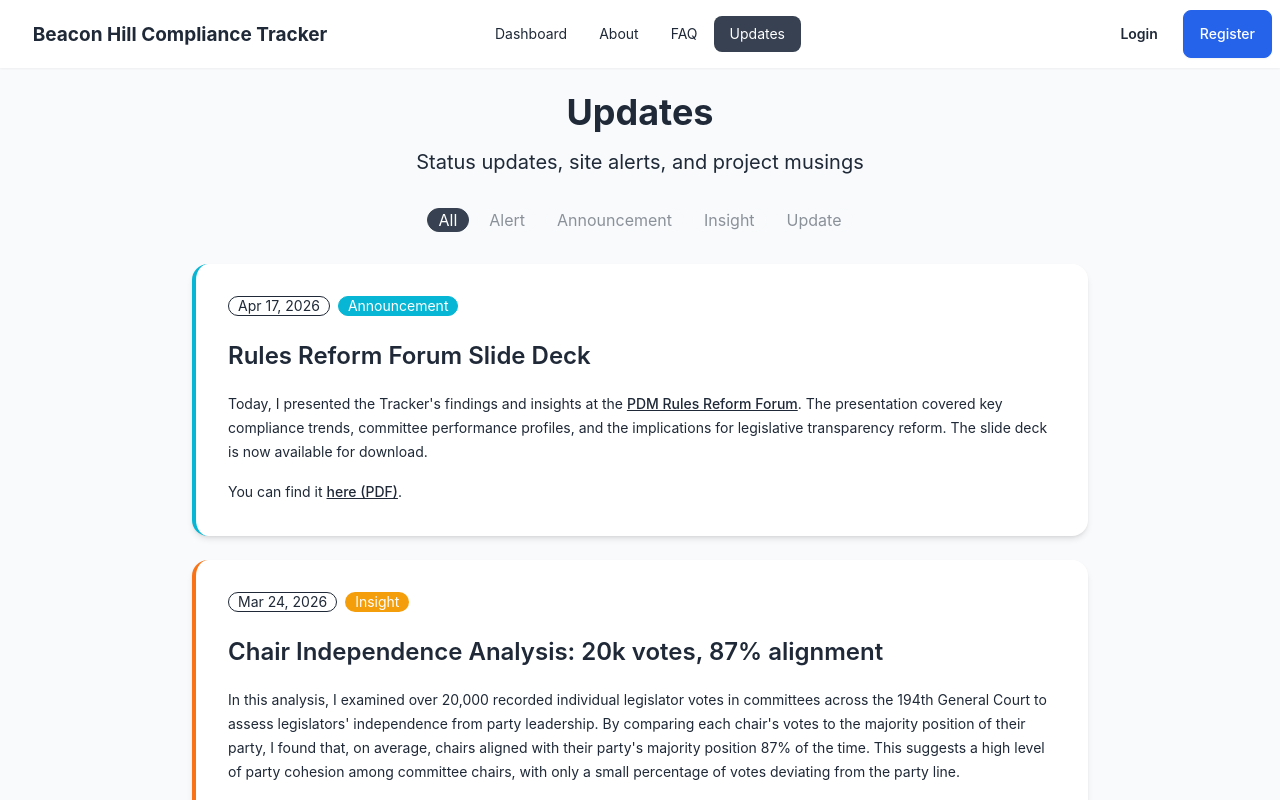
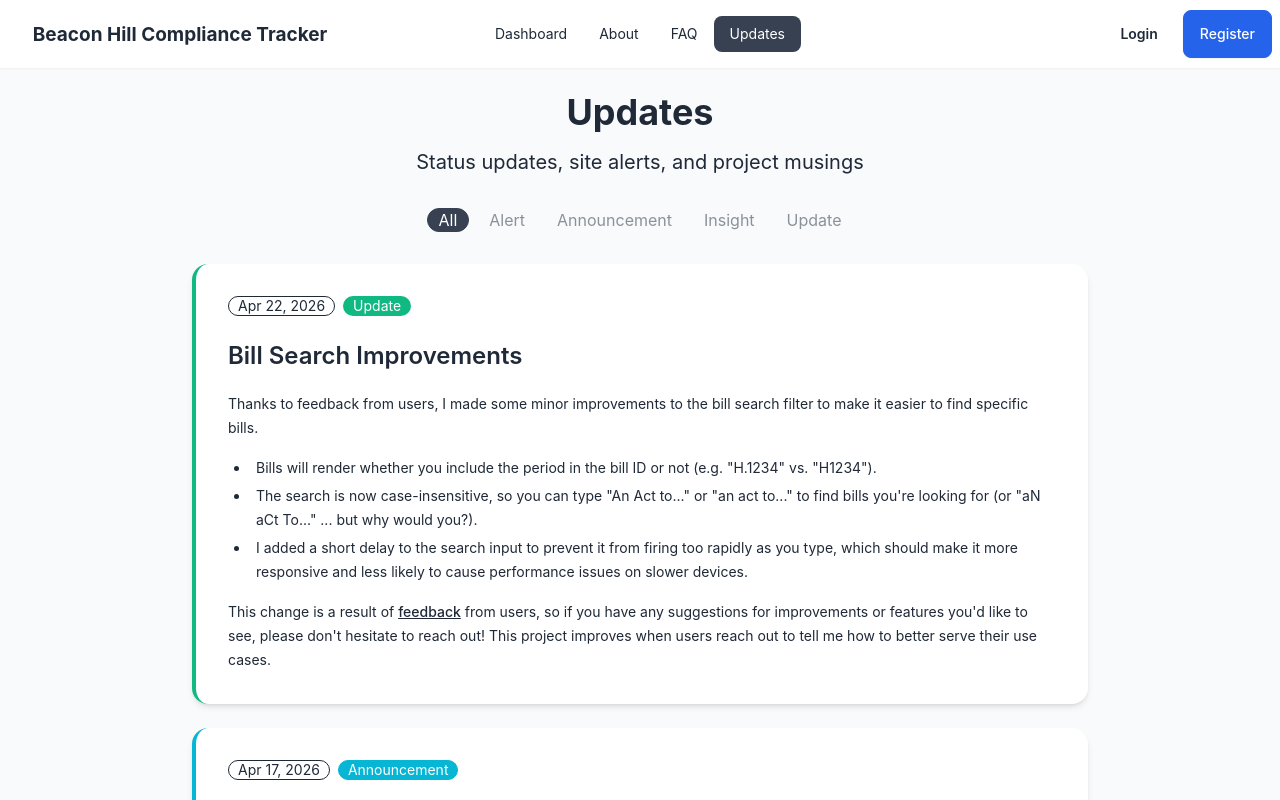
Before and after one commit to arbowl/beacon-hill-tracker, a React (Vite) app in the folder frontend/: page /updates in a window 1280 px wide. Shown: the top 800 px of the page. Built offline with nearby package versions, Linux system fonts and the light colour scheme.

Commit message:
Remove case and period senstivity from bill search

```diff
--- a/frontend/src/data/updates.ts
+++ b/frontend/src/data/updates.ts
@@ -342,5 +342,19 @@ I'll post an update here once the issue is resolved and daily updates are back o
 
 You can find it [here (PDF)](/documents/assessing_joint_committee_rules_reform.pdf).`,
     type: 'announcement',
+  },
+  {
+    id: 24,
+    date: '2026-04-22',
+    title: 'Bill Search Improvements',
+    content: `Thanks to feedback from users, I made some minor improvements to the bill search filter to make it easier to find specific bills.
+
+- Bills will render whether you include the period in the bill ID or not (e.g. "H.1234" vs. "H1234").
+- The search is now case-insensitive, so you can type "An Act to..." or "an act to..." to find bills you're looking for (or "aN aCt To..." ... but why would you?).
+- I added a short delay to the search input to prevent it from firing too rapidly as you type, which should make it more responsive and less likely to cause performance issues on slower devices.
+
+This change is a result of [feedback](/contact) from users, so if you have any suggestions for improvements or features you'd like to see, please don't hesitate to reach out! This project improves when users reach out to tell me how to better serve their use cases.
+`,
+    type: `update`,
   }
 ]
```
